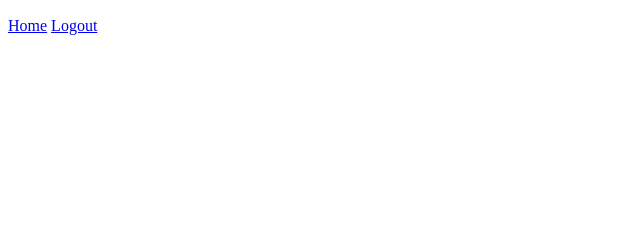
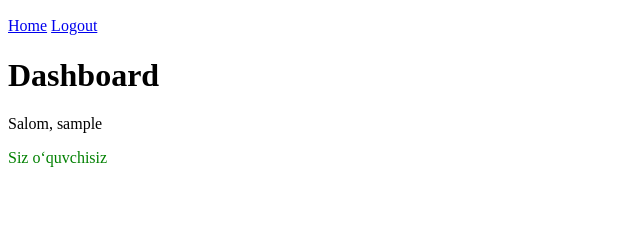
Before and after one commit to justmuniss/u15_mormativ, a Django app: page /profile/ in a window 1280 px wide. Shown: the part 151-391 px from the top of the page, without its empty margins (0-640 px from the left). Run offline with Django 5.2, Linux system fonts and the light colour scheme; the visitor is signed in with stand-in values (Sample User, id 1); parts of the project's set-up code (start-up, migrations or seed data) failed here and were passed over.

Commit message:
9-masala

```diff
--- a/product/models.py
+++ b/product/models.py
@@ -54,9 +54,20 @@ class Book(models.Model):
 
 
 class CustomUser(AbstractUser):
-    phone_number = models.CharField(max_length=20,blank=True,null=True)
-    birth_date = models.DateField(blank=True,null=True)
 
+    class Role(models.TextChoices):
+        ADMIN = "admin", "Admin"
+        TEACHER = "teacher", "Teacher"
+        STUDENT = "student", "Student"
+
+    phone_number = models.CharField(max_length=20, blank=True, null=True)
+    birth_date = models.DateField(blank=True, null=True)
+
+    role = models.CharField(
+        max_length=20,
+        choices=Role.choices,
+        default=Role.STUDENT
+    )
 
     def __str__(self):
         return self.username
--- a/templates/profile.html
+++ b/templates/profile.html
@@ -6,3 +6,19 @@
 
 <a href="{% url 'home' %}">Home</a>
 <a href="{% url 'logout' %}">Logout</a>
+
+
+<h1>Dashboard</h1>
+
+<p>Salom, {{ user.username }}</p>
+
+{% if user.role == "admin" %}
+    <p style="color:red;">Siz adminsiz</p>
+
+{% elif user.role == "teacher" %}
+    <p style="color:blue;">Siz o‘qituvchisiz</p>
+
+{% elif user.role == "student" %}
+    <p style="color:green;">Siz o‘quvchisiz</p>
+
+{% endif %}
```
Also changed, not shown: product/admin.py (+8 -1 lines), product/forms.py (+4 -5 lines).
